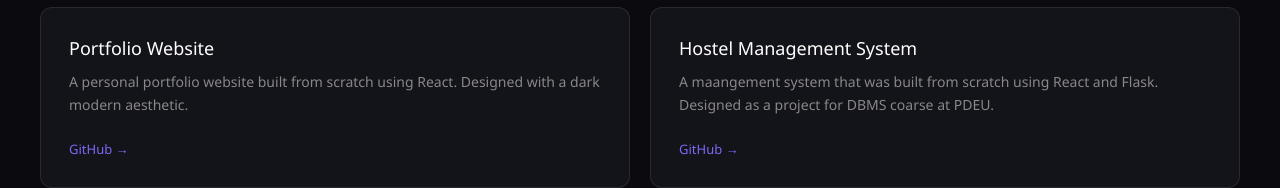
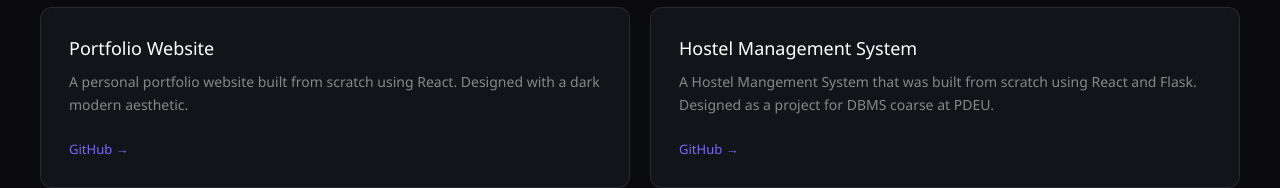
Before and after one commit to Dhairyabrahmbhatt1/portfolio-react, a React (Create React App) app: page / in a window 1280 px wide. Shown: the part 1098-1286 px from the top of the page. Built offline with nearby package versions, Linux system fonts and the light colour scheme.

Commit message:
made some changes

```diff
--- a/src/components/Projects.js
+++ b/src/components/Projects.js
@@ -9,7 +9,7 @@ function Projects() {
         },
         {
             title: 'Hostel Management System',
-            description: 'A maangement system that was built from scratch using React and Flask. Designed as a project for DBMS coarse at PDEU.',
+            description: 'A Hostel Mangement System that was built from scratch using React and Flask. Designed as a project for DBMS coarse at PDEU.',
             link: 'https://github.com/Dhairyabrahmbhatt1/Hostel-Management-System-Main'
         }
     ];
```
